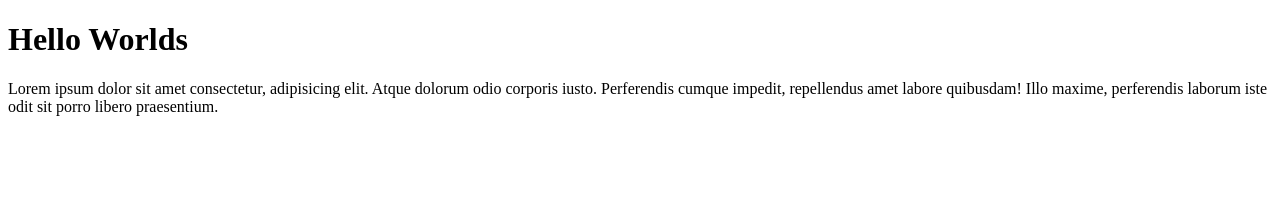
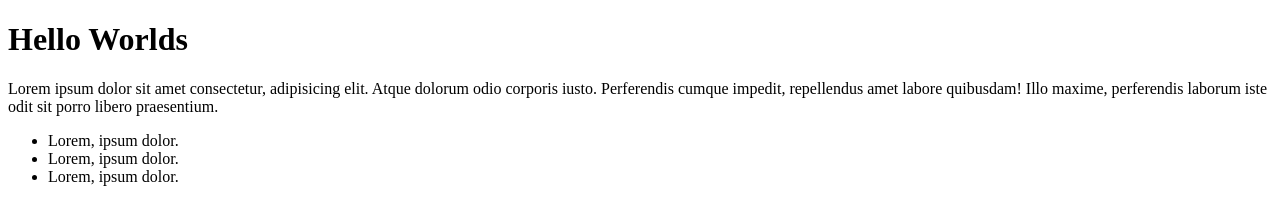
Before and after one commit to Maxim-Shu/test, a plain HTML site: page index.html in a window 1280 px wide. Drawn offline with Linux system fonts and the light colour scheme.

Commit message:
add list

```diff
--- a/index.html
+++ b/index.html
@@ -13,5 +13,10 @@
       quibusdam! Illo maxime, perferendis laborum iste odit sit porro libero
       praesentium.
     </p>
+    <ul>
+      <li>Lorem, ipsum dolor.</li>
+      <li>Lorem, ipsum dolor.</li>
+      <li>Lorem, ipsum dolor.</li>
+    </ul>
   </body>
 </html>
```
